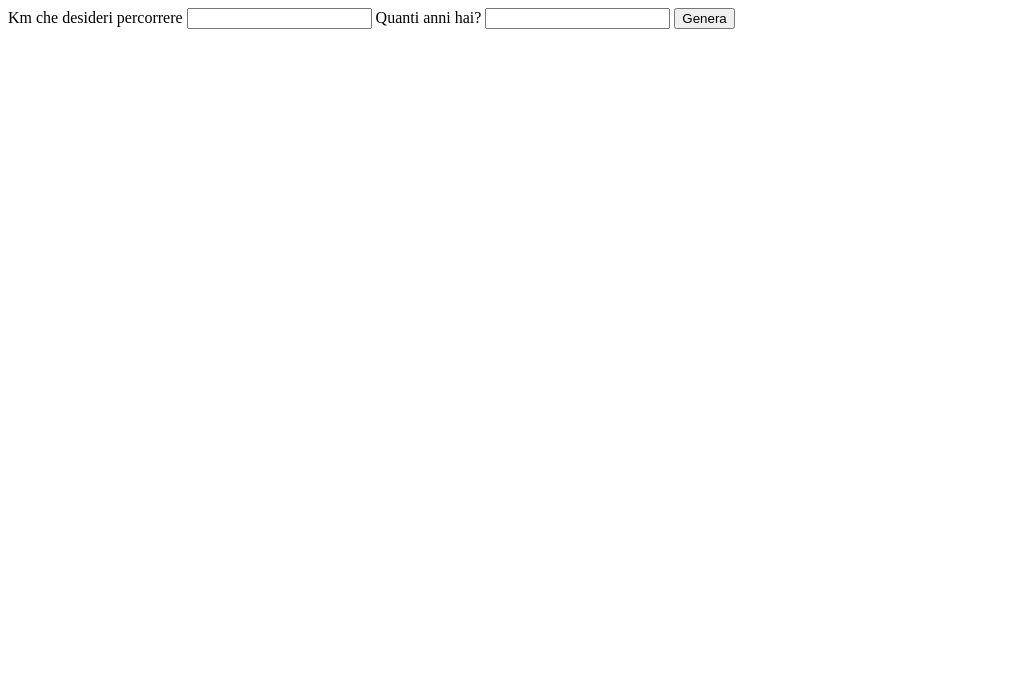
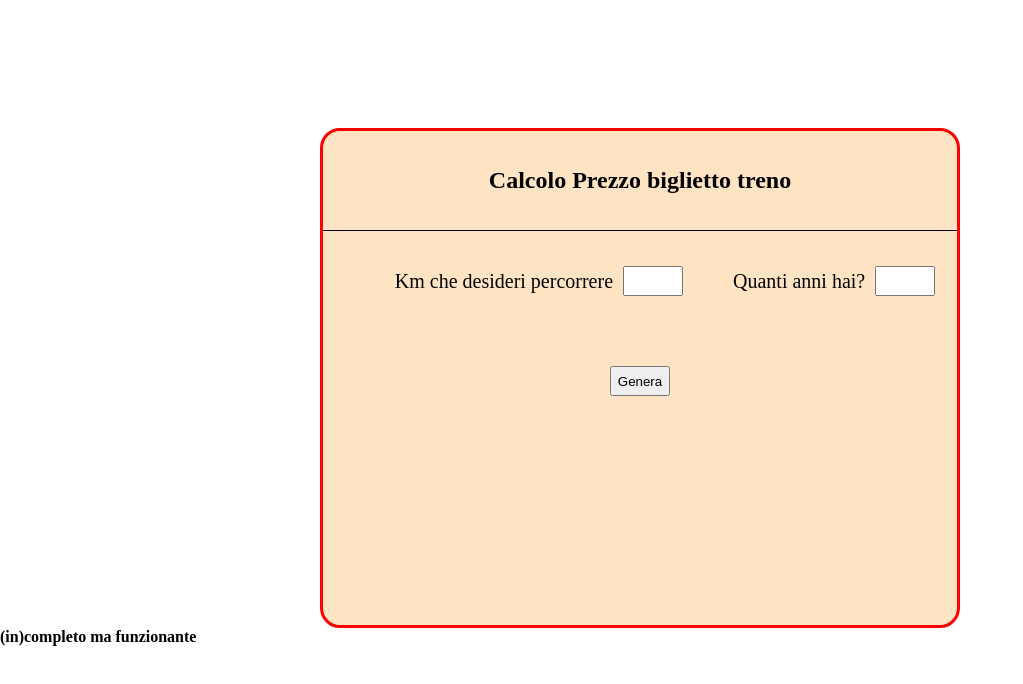
Before and after one commit to leonardochen01/js-biglietto-treno-form, a plain HTML site: page index.html in a window 1280 px wide. Shown: the whole page, without its empty margins (0-1023 px from the left). Drawn offline with Linux system fonts and the light colour scheme.

Commit message:
added: file css

```diff
--- /dev/null
+++ b/css/style.css
@@ -0,0 +1,54 @@
+*{
+  padding: 0;
+  margin: 0;
+  box-sizing: border-box;
+}
+
+.d-f{
+  display: flex;
+}
+
+#card{
+  background-color: bisque;
+  border: 3px solid red;
+  margin: 0 auto;
+  width: 50%;
+  height: 500px;
+  margin-top: 10%;
+  border-radius: 20px;
+}
+
+#uno{
+  justify-content: center;
+  align-items: center;
+  border-bottom: 1px solid black;
+}
+
+#due{
+  justify-content: center;
+  align-items: center;
+}
+
+#tre{
+  justify-content: center;
+  align-items: center;
+}
+
+section{
+  height: 100px;
+}
+
+input{
+  height: 30px;
+  width: 60px;
+}
+
+label{
+  font-size: 20px;
+  padding-right: 10px;
+  padding-left: 50px;
+}
+
+p{
+  padding-left: 30px;
+}
--- a/index.html
+++ b/index.html
@@ -4,18 +4,32 @@
   <meta charset="UTF-8">
   <meta http-equiv="X-UA-Compatible" content="IE=edge">
   <meta name="viewport" content="width=device-width, initial-scale=1.0">
+  <link rel="stylesheet" href="css/style.css">
   <title>Biglietto treno</title>
 </head>
 <body>
 
-    <label>Km che desideri percorrere</label>
-		<input type="number" id="km">
-		<label>Quanti anni hai?</label>
-		<input type="number" id="age">
-		<input type="button" value="Genera" id="save">
+  <div id="card">
 
+    <section id="uno" class="d-f">
+      <h1>Calcolo Prezzo biglietto treno</h1>
+    </section>
+
+    <section id="due" class="d-f">
+      <label>Km che desideri percorrere</label>
+      <input type="number" id="km">
+      <label>Quanti anni hai?</label>
+      <input type="number" id="age">
+    </section>
+
+    <section id="tre" class="d-f">
+    <input type="button" value="Genera" id="save">
+    </section>
 
     <p id="prezzo"></p>
+</div>
+
+  <h4>(in)completo ma funzionante</h4>
 
   <script src="js/script.js"></script>
 </body>
```
